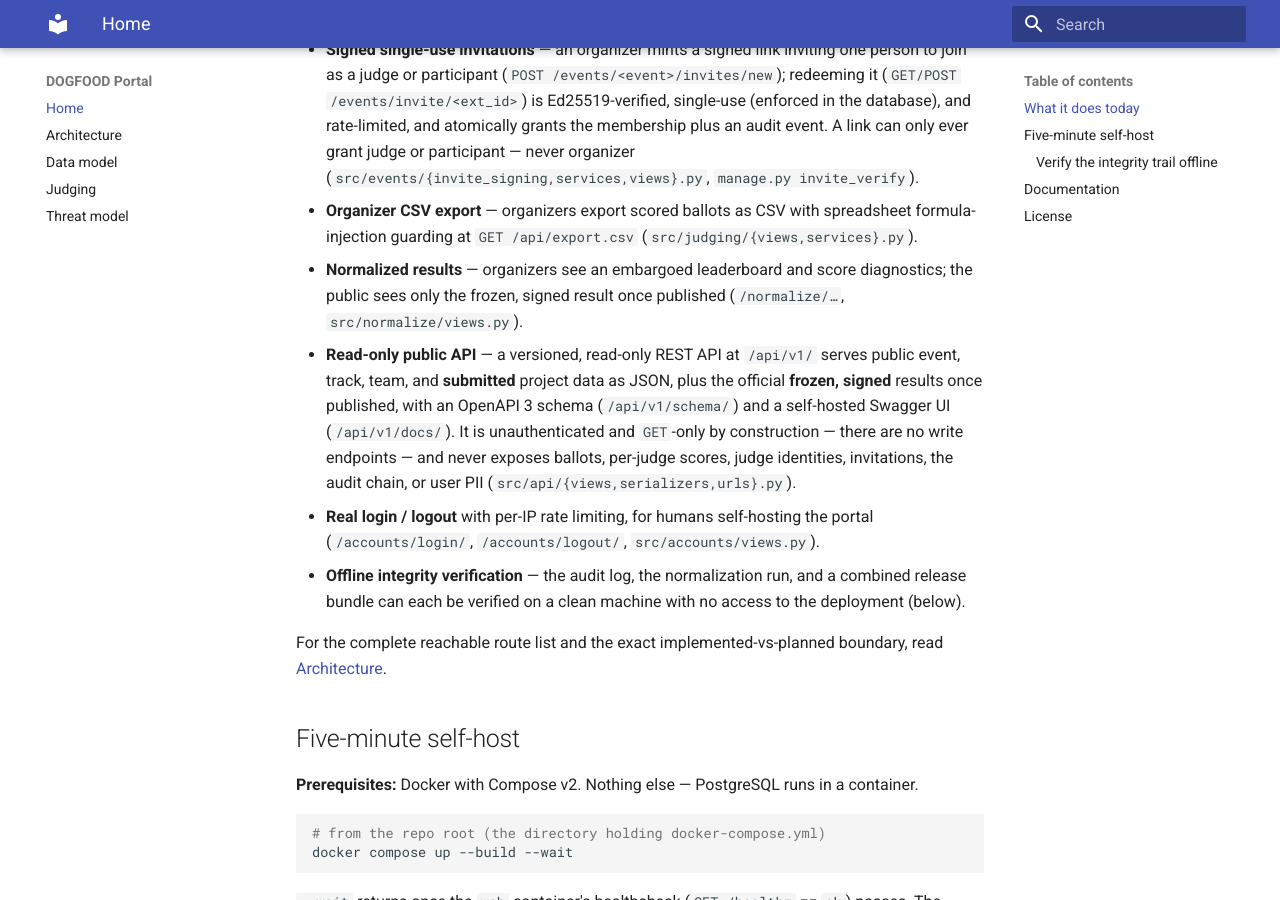
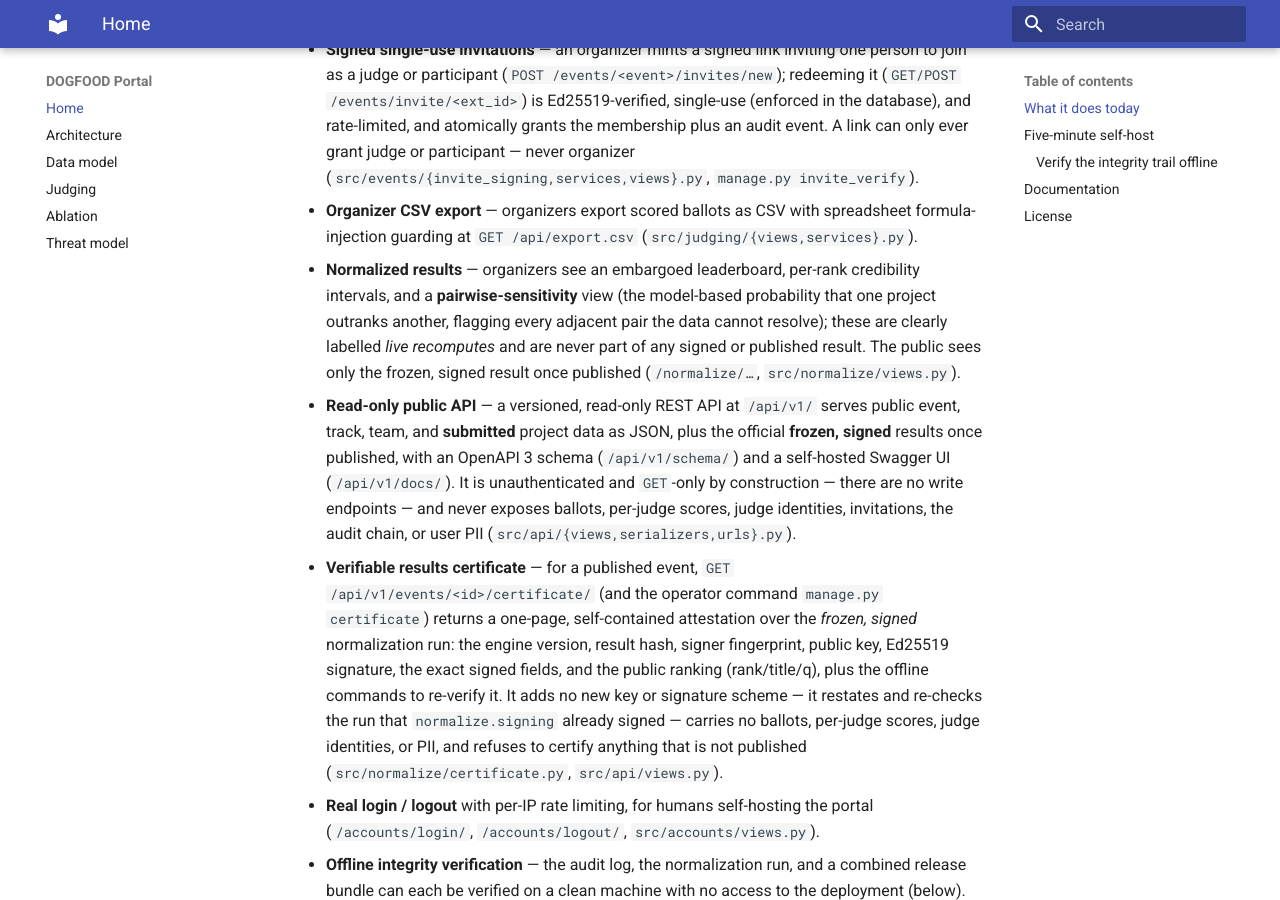
Before and after one commit to pal-123456789/dogfood-portal, an MkDocs documentation site: the page built from docs/index.md, in a window 1280 px wide and 900 px high, scrolled down 981 px. Built offline with MkDocs 1.6.1 and Material for MkDocs 9.7.7, drawn with Linux system fonts in a browser that asks for light colours.

Commit message:
Add integrity/credibility ablation table; reconcile architecture docs + mkdocs nav
Add docs/ABLATION.md: for every integrity or credibility control the system
actually ships, the table names the threat it addresses, the reasoned
consequence of removing it, and the exact file / test / command a reviewer can
check independently in src/. It is explicit that the "behavior WITHOUT" column
is a reasoned consequence, not the output of a measured ablation run, and that
any quantitative figure is a committed diagnostic copied from docs/JUDGING.md
(emitted by manage.py normalize_report) to be reconfirmed on a fresh run at
freeze -- not trusted as static. The whole spine is framed honestly as
tamper-evident, not tamper-proof.

Extend docs/ARCHITECTURE.md and docs/index.md to reflect the shipped controls
and point at the new page, and register it in the mkdocs nav. Docs only: no
code, no migration, no effect on the checker surface or any signed hash.

````diff
--- a/docs/index.md
+++ b/docs/index.md
@@ -38,15 +38,25 @@
   `manage.py invite_verify`).
 - **Organizer CSV export** — organizers export scored ballots as CSV with spreadsheet
   formula-injection guarding at `GET /api/export.csv` (`src/judging/{views,services}.py`).
-- **Normalized results** — organizers see an embargoed leaderboard and score diagnostics; the
-  public sees only the frozen, signed result once published (`/normalize/…`,
-  `src/normalize/views.py`).
+- **Normalized results** — organizers see an embargoed leaderboard, per-rank credibility intervals,
+  and a **pairwise-sensitivity** view (the model-based probability that one project outranks another,
+  flagging every adjacent pair the data cannot resolve); these are clearly labelled *live recomputes*
+  and are never part of any signed or published result. The public sees only the frozen, signed result
+  once published (`/normalize/…`, `src/normalize/views.py`).
 - **Read-only public API** — a versioned, read-only REST API at `/api/v1/` serves public event,
   track, team, and **submitted** project data as JSON, plus the official **frozen, signed** results
   once published, with an OpenAPI 3 schema (`/api/v1/schema/`) and a self-hosted Swagger UI
   (`/api/v1/docs/`). It is unauthenticated and `GET`-only by construction — there are no write
   endpoints — and never exposes ballots, per-judge scores, judge identities, invitations, the audit
   chain, or user PII (`src/api/{views,serializers,urls}.py`).
+- **Verifiable results certificate** — for a published event, `GET /api/v1/events/<id>/certificate/`
+  (and the operator command `manage.py certificate`) returns a one-page, self-contained attestation
+  over the *frozen, signed* normalization run: the engine version, result hash, signer fingerprint,
+  public key, Ed25519 signature, the exact signed fields, and the public ranking (rank/title/q), plus
+  the offline commands to re-verify it. It adds no new key or signature scheme — it restates and
+  re-checks the run that `normalize.signing` already signed — carries no ballots, per-judge scores,
+  judge identities, or PII, and refuses to certify anything that is not published
+  (`src/normalize/certificate.py`, `src/api/views.py`).
 - **Real login / logout** with per-IP rate limiting, for humans self-hosting the portal
   (`/accounts/login/`, `/accounts/logout/`, `src/accounts/views.py`).
 - **Offline integrity verification** — the audit log, the normalization run, and a combined
--- a/mkdocs.yml
+++ b/mkdocs.yml
@@ -8,6 +8,7 @@
   - Architecture: ARCHITECTURE.md
   - Data model: DATA-MODEL.md
   - Judging: JUDGING.md
+  - Ablation: ABLATION.md
   - Threat model: THREAT-MODEL.md
 markdown_extensions:
   # Render ```mermaid blocks as diagrams (pymdownx ships with mkdocs-material).
````
Also changed, not shown: docs/ABLATION.md (added, +31 -0 lines), docs/ARCHITECTURE.md (+10 -0 lines).
